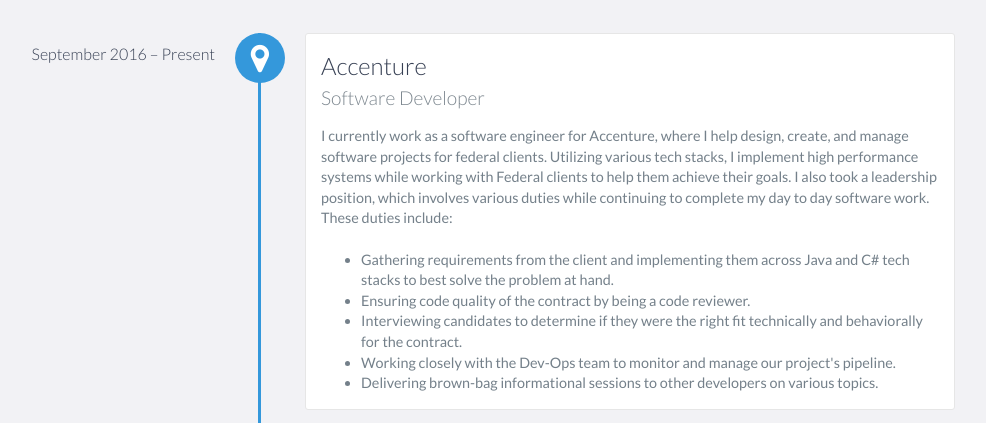
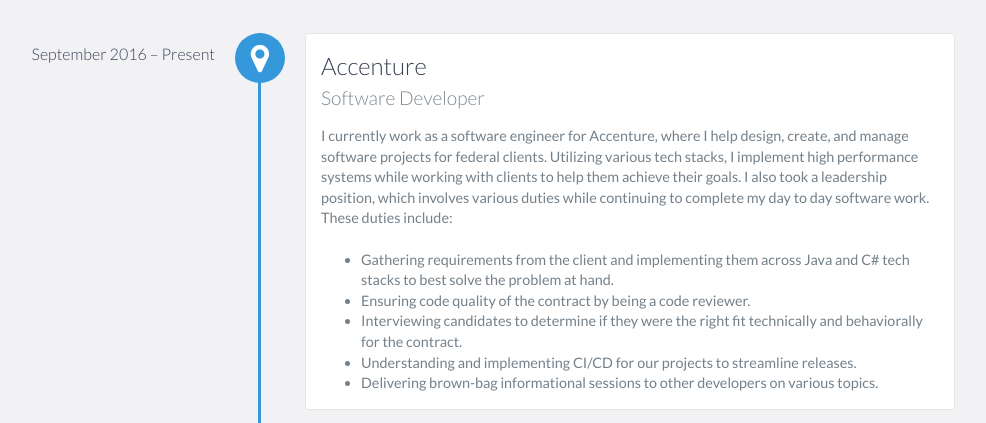
Before and after one commit to AlwaysAwakeBlake/personal_site, a website: page index.html in a window 1280 px wide. Shown: the part 1320-1743 px from the top of the page, without its empty margins (185-1171 px from the left). Drawn offline with nearby package versions, Linux system fonts and the light colour scheme.

Commit message:
Updated verbiage and added profile picture to add

```diff
--- a/index.html
+++ b/index.html
@@ -115,7 +115,7 @@
                 <h4>Software Developer</h4>
                 <p>
                     I currently work as a software engineer for Accenture, where I help design, create, and manage software projects for federal clients.
-                    Utilizing various tech stacks, I implement high performance systems while working with Federal clients to help them achieve their goals.
+                    Utilizing various tech stacks, I implement high performance systems while working with clients to help them achieve their goals.
                     I also took a leadership position, which involves various duties while continuing to complete my day to day software work. These duties include:
                     <br />
                     <br />
@@ -130,7 +130,7 @@
                             Interviewing candidates to determine if they were the right fit technically and behaviorally for the contract.
                         </li>
                         <li>
-                            Working closely with the Dev-Ops team to monitor and manage our project's pipeline.
+                            Understanding and implementing CI/CD for our projects to streamline releases.
                         </li>
                         <li>
                             Delivering brown-bag informational sessions to other developers on various topics.
```
Also changed, not shown: images/profile_picture.jpeg (added).
